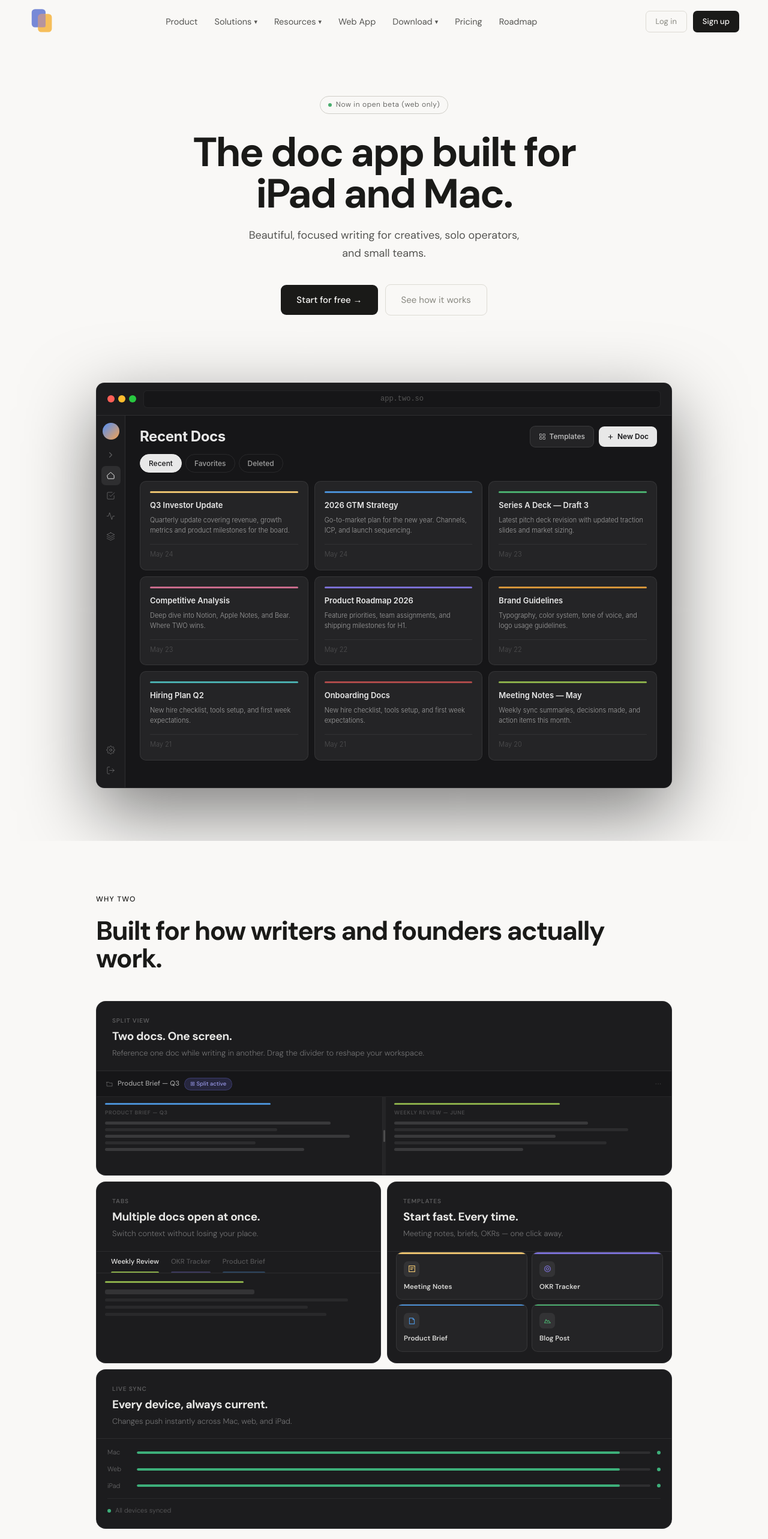
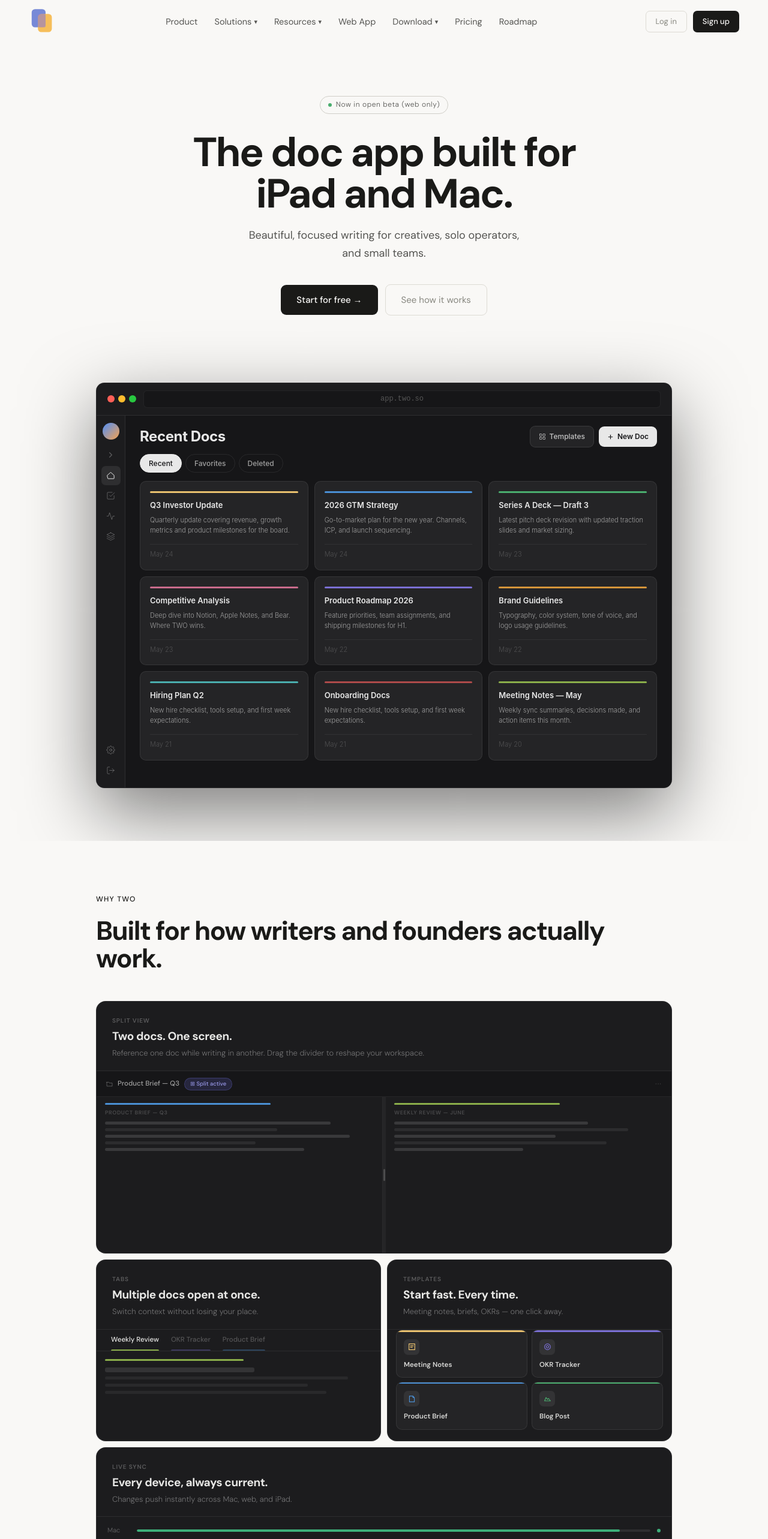
Before and after one commit to sillyledger/two-website, a Next.js app: page / in a window 1280 px wide. Shown: the top 2566 px of the page at 60% size. Built offline with nearby package versions, Linux system fonts and the light colour scheme.

Commit message:
Update globals.css

```diff
--- a/styles/globals.css
+++ b/styles/globals.css
@@ -491,7 +491,7 @@ h2 {
 
 .sp-panes {
   display: flex;
-  height: 130px;
+  height: 260px;
 }
 
 .sp-pane {
```
